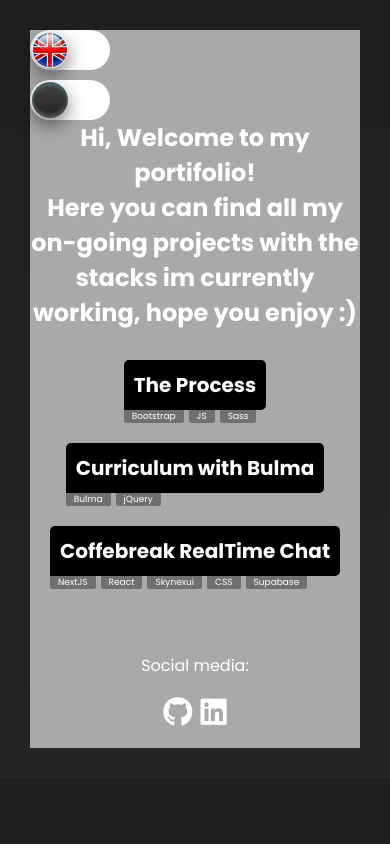
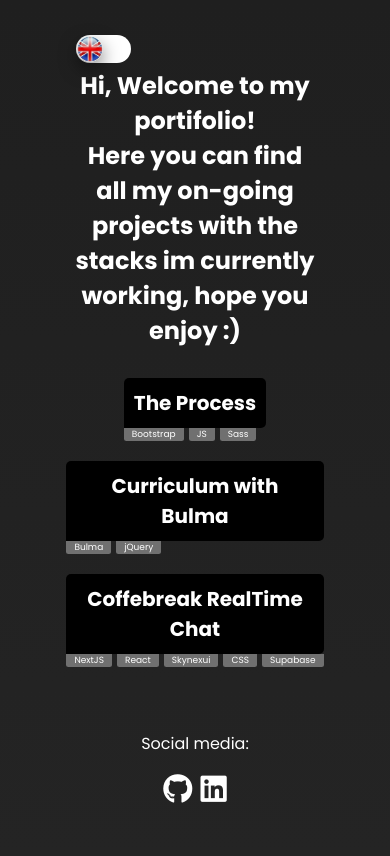
Before and after one commit to dadedeandrade/simple-portifolio, a plain HTML site: page simplePort/index.html in a window 390 px wide. Drawn offline with Linux system fonts and the light colour scheme.

Commit message:
Fix language btn and preparing light theme btn

```diff
--- a/simplePort/index.html
+++ b/simplePort/index.html
@@ -5,9 +5,9 @@
   <meta charset="UTF-8">
   <meta http-equiv="X-UA-Compatible" content="IE=edge">
   <meta name="viewport" content="width=device-width, initial-scale=1.0">
+  <title>Vinicius de Andrade</title>
   <link rel="stylesheet" href="styles/style.css">
-  <link rel="stylesheet" href="styles/toggleButtonStyle.css">
-  <title>Vinicius de Andrade</title>
+
   <script src="https://kit.fontawesome.com/4cd12089dc.js" crossorigin="anonymous"></script>
 </head>
 
@@ -15,8 +15,8 @@
   <section class="mainContent">
     <header>
 
+      <section class="toggleSection">
 
-      <section class="toggleSection">
 
         <div class="languageDiv">
           <div id="toggleLanguage">
@@ -24,20 +24,19 @@
           </div>
         </div>
 
-        <div class="themeDiv">
+        <!-- <div class="themeDiv">
             <div id="toggleTheme">
               <i class="indicatorTheme"></i>
             </div>
-        </div>
+        </div> -->
 
       </section>
 
-      <div class="headerTextDiv">
-        <h1>Hi, Welcome to my portifolio!</h1>
-        <h2>Here you can find all my on-going projects with the stacks im currently working, hope you enjoy :)</h2>
-      </div>
 
-
+        <div class="headerTextDiv">
+          <h1>Hi, Welcome to my portifolio!</h1>
+          <h2>Here you can find all my on-going projects with the stacks im currently working, hope you enjoy :)</h2>
+        </div>
 
     </header>
 
--- a/simplePort/scripts/main.js
+++ b/simplePort/scripts/main.js
@@ -20,7 +20,7 @@ toggleLanguage.addEventListener('click',()=>{
             const currBulma = document.querySelector('#currBulma')
             const liveChat = document.querySelector('#liveChat')
             const socialMedia = document.querySelector('.userMedia p')
-            h1.innerHTML='Hi, this website creator is Vinicius de Andrade!'
+            h1.innerHTML='Hi, Welcome to my portifolio!'
             h2.innerHTML='Here you can find all my projects with the stacks im currently working, hope you enjoy :)'
             currBulma.innerHTML='Curriculum with Bulma'
             liveChat.innerHTML='CoffeBreak RealTime Chat'
--- a/simplePort/styles/style.css
+++ b/simplePort/styles/style.css
@@ -1,4 +1,7 @@
 @import url('https://fonts.googleapis.com/css2?family=Lato:wght@300;400;700&family=Poppins:ital,wght@0,200;0,300;0,400;0,700;1,200;1,300&family=Roboto:wght@300&display=swap');
+:root{
+    --sizeButton: 55px
+}
 
 
 *{
@@ -27,40 +30,130 @@ body{
 }
 
 .mainContent{
-    background-color: darkgray;
-
+    background-color:linear-gradient(#3a3a3a, #444444);
     display: flex;
     flex-direction: column;
     justify-content: space-evenly;
     align-items: center;
+    width: 75%;
 }
 
 /* Header */
-header{}
+/* header{} */
 
-header .toggleSection{}
-header .toggleSection .languageDiv{
+.toggleSection{
+    display: flex;
+    padding: 5px;
+    /* flex-direction: column; */
+    justify-content: flex-start;
+    gap: 7px   ;
+}
+.toggleSection .languageDiv{
     width: 100%;
     display: flex;
     justify-content: flex-start;
-    align-items: flex-start;
+    align-items: center;
 }
-header .toggleSection .languageDiv #toggleLanguage{}
-header .toggleSection .languageDiv #toggleLanguage .indicatorLanguage{}
+.toggleSection .languageDiv #toggleLanguage{
+    position: relative;
+    display: block;
+    width: var(--sizeButton);
+    height: calc(var(--sizeButton)/2);
+    transition: 0.5s;
+    border-radius: 160px;
+    cursor: pointer;
+    background-color: #fff;
+    box-shadow:
+    inset 0px 8px 60px rgba(0,0,0,0.1),
+    inset 0px 8px 8px rgba(0,0,0,0.1),
+    inset 0px -4px -4px rgba(0,0,0,0.1);
+    display: flex;
+    align-items: center;
+    justify-content: center;
+}
+.toggleSection .languageDiv #toggleLanguage .indicatorLanguage{
+    position: absolute;
+    top: 0;
+    left: 0;
+    width: calc(var(--sizeButton)/2);
+    height: calc(var(--sizeButton)/2);
+    background-image: url('../assets/english.jfif');
+    background-size: cover;
+    background-position: center;
+    border-radius: 50%;
+    transform: scale(0.9);
+    box-shadow: 0 8px 20px rgba(0,0,0,0.5),
+      inset 0 4px 4px rgba(112,255,255,0.2),
+      inset 0 -4px 4px rgba(255,255,255,0.2);
+    transition: 0.5s;
+}
 
-header .toggleSection .themeDiv{
+.toggleSection .themeDiv{
     width: 100%;
     display: flex;
-    justify-content: flex-start;
-    align-items: flex-start;
-    margin-top: 10px;
+    flex-direction: column;
+    justify-content: center;
+    align-items: flex-end;
 }
-header .toggleSection .themeDiv .toggleTheme{}
-header .toggleSection .themeDiv .toggleTheme .indicatorTheme{}
+.toggleSection span {
+  display: flex;
+  align-items: center;
+  flex-direction: column  ;
+}
+.toggleSection .themeDiv #toggleTheme{
+    position: relative;
+    display: block;
+    width: var(--sizeButton);
+    height: calc(var(--sizeButton)/2);
+    background-color: #fff;
+    transition: 0.5s;
+    border-radius: 160px;
+    cursor: pointer;
+    box-shadow:
+    inset 0px 8px 60px rgba(0,0,0,0.1),
+    inset 0px 8px 8px rgba(0,0,0,0.1),
+    inset 0px -4px -4px rgba(0,0,0,0.1);
 
+}
+.toggleSection .themeDiv #toggleTheme .indicatorTheme{
+    position: absolute;
+    top: 0;
+    left: 0;
+    width: calc(var(--sizeButton)/2);
+    height: calc(var(--sizeButton)/2);
+    background: linear-gradient(to bottom, #444, #222);
+    border-radius: 50%;
+    transform: scale(0.9);
+    box-shadow: 0 8px 20px rgba(0,0,0,0.5),
+      inset 0 4px 4px rgba(112,255,255,0.2),
+      inset 0 -4px 4px rgba(255,255,255,0.2);
+    transition: 0.5s;
+
+}
+/*
 header .headerTextDiv {}
 header .headerTextDiv h1{}
-header .headerTextDiv h2{}
+header .headerTextDiv h2{} */
+
+.toggleSection .languageDiv #toggleLanguage.active .indicatorLanguage{
+
+    left: calc(var(--sizeButton)/2);
+    box-shadow: inset 0 2px 60px rgba(0,0,0,0.1),
+    inset 0 2px 8px rgba(112,112,112,0.1),
+    inset 0 -4px 4px rgba(112,112,112,0.1);
+    background-image: url('../assets/brazil.png');
+    background-size: contain  ;
+    background-position: center;
+  }
+
+.toggleSection .themeDiv #toggleTheme.whiteTheme .indicatorTheme{
+left: calc(var(--sizeButton)/2);
+box-shadow: inset 0 2px 60px rgba(0,0,0,0.1),
+inset 0 2px 8px rgba(112,112,112,0.1),
+inset 0 -4px 4px rgba(112,112,112,0.1);
+}
+
+
 
 main{
     display: flex;
@@ -78,7 +171,7 @@ main ul{
     width: fit-content;
     list-style-type: none;
 }
-main ul li{}
+/* main ul li{} */
 main ul li a{
     text-decoration: none;
     color: white;
@@ -117,13 +210,21 @@ main ul li a .item .itemStack p{
   }
 
 
-footer {}
+footer {
+    display: flex;
+    align-items: center;
+    justify-content: space-evenly;
+    flex-wrap: wrap;
+    margin-top: 4rem;
+    width: 100%;
+}
 footer .userMedia{
-    margin-top: 4rem;
     display: flex;
     flex-direction: column;
 }
-footer .userMedia p{}
+footer .userMedia p{
+  width: 100%;
+}
 footer .userMedia ul{
     list-style: none;
     padding: 0;
@@ -140,11 +241,12 @@ footer .userMedia ul li{
     width: fit-content;
     height: fit-content;
 }
-footer .userMedia ul li a{}
+/* footer .userMedia ul li a{} */
 footer .userMedia ul li a i{
     font-size: 30px;
 }
 
+/* Below 768 */
 @media (max-width: 768px)
 {
   body {
@@ -155,12 +257,22 @@ footer .userMedia ul li a i{
   }
 }
 
+/* Above 768 */
 @media (min-width: 768px)
 {
   main ul li:nth-child(3) h2 {
-   border-radius: 5px 5px 0px 0px;
+    border-radius: 5px 5px 0px 0px;
   }
   .itemStack p {
-      font-size: 12px;
+    font-size: 12px;
   }
+  /* NNNNo mobile transferir os botoes para o começo da pagina */
 }
+@media (max-width: 320px)
+{
+  footer {
+    width: 150px;
+    gap: 15px;
+  }
+  /* NNNNo mobile transferir os botoes para o começo da pagina */
+}
--- a/simplePort/styles/styleOld.css
+++ /dev/null
@@ -1,80 +0,0 @@
-@import url('https://fonts.googleapis.com/css2?family=Lato:wght@300;400;700&family=Poppins:ital,wght@0,200;0,300;0,400;0,700;1,200;1,300&family=Roboto:wght@300&display=swap');
-
-* {
-    padding: 0;
-    margin: 0;
-    box-sizing: border-box;
-    font-family: Poppins;
-    color: white;
-}
-
-body {
-    background:
-      linear-gradient(#1f1f1f, #242424),
-      linear-gradient(to bottom left, black, transparent),
-      linear-gradient(to bottom right, black, transparent);
-    background-blend-mode: screen;
-
-    width: 100%;
-    height: 100vh;
-    min-height: 100%;
-
-    padding: 30px;
-    gap: 20px ;
-
-    display: flex;
-    justify-content: center;
-    align-items: center;
-    flex-direction: column;
-
-    text-align: center;
-}
-
-
-main {
-  display: flex;
-  justify-content: center;
-  align-items: center;
-  margin-top: 30px;
-}
-main h2 {
-    width: 100%;
-    height: fit-content;
-    padding: 10px;
-    background-color: black ;
-    border-radius: 5px 5px 5px 0;
-    font-size: 20px;
-}
-
-header {
-
-}
-
-header h2{
-  padding: 5px;
-}
-
-header .languageDiv {
-
-}
-header .themeDiv {
-}
-
-main ul {
-}
-
-main a {
-}
-
-
-.userMedia {
-}
-
-.userMedia ul {
-
-}
-
-.userMedia li {
-}
-.userMedia i {
-}
--- a/simplePort/styles/toggleButtonStyle.css
+++ /dev/null
@@ -1,118 +0,0 @@
-:root{
-    --sizeButton: 50px
-  }
-
-  #toggleLanguage {
-    position: relative;
-    display: block;
-    width: var(--sizeButton);
-    height: calc(var(--sizeButton)/2);
-    background-color: #fff;
-    transition: 0.5s;
-    border-radius: 160px;
-    cursor: pointer;
-    box-shadow:
-    inset 0px 8px 60px rgba(0,0,0,0.1),
-    inset 0px 8px 8px rgba(0,0,0,0.1),
-    inset 0px -4px -4px rgba(0,0,0,0.1);
-    display: flex;
-    align-items: flex-start;
-    justify-content: flex-start;
-
-  }
-  #toggleLanguage .indicatorLanguage {
-    position: absolute;
-    top: 0;
-    left: 0;
-    width: calc(var(--sizeButton)/2);
-    height: calc(var(--sizeButton)/2);
-    background-image: url('../assets/english.jfif');
-    background-size: cover;
-    background-position: center;
-    border-radius: 50%;
-    transform: scale(0.9);
-    box-shadow: 0 8px 20px rgba(0,0,0,0.5),
-      inset 0 4px 4px rgba(112,255,255,0.2),
-      inset 0 -4px 4px rgba(255,255,255,0.2);
-    transition: 0.5s;
-  }
-
-  #toggleLanguage.active .indicatorLanguage{
-    background: white;
-    left: calc(var(--sizeButton)/2);
-    box-shadow: inset 0 2px 60px rgba(0,0,0,0.1),
-    inset 0 2px 8px rgba(112,112,112,0.1),
-    inset 0 -4px 4px rgba(112,112,112,0.1);
-    background-image: url('../assets/brazil.png');
-    background-size: contain  ;
-    background-position: center;
-  }
-  #toggleLanguage.active {
-    /* background: linear-gradient(to bottom, #444, #222);
-    box-shadow:
-    inset 0px 8px 60px rgba(0,0,0,0.1),
-    inset 0px 8px 8px rgba(0,0,0,0.1),
-    inset 0px -4px -4px rgba(0,0,0,0.1); */
-
-  }
-
-
-  :root{
-    --sizeButton: 80px
-
-  }
-
-
-  * {
-    margin: 0;
-    padding: 0;
-    box-sizing: border-box;
-  }
-
-  #toggleTheme {
-    position: relative;
-    display: block;
-    width: var(--sizeButton);
-    height: calc(var(--sizeButton)/2);
-    background-color: #fff;
-    transition: 0.5s;
-    border-radius: 160px;
-    cursor: pointer;
-    box-shadow:
-    inset 0px 8px 60px rgba(0,0,0,0.1),
-    inset 0px 8px 8px rgba(0,0,0,0.1),
-    inset 0px -4px -4px rgba(0,0,0,0.1);
-  }
-  #toggleTheme .indicatorTheme {
-    position: absolute;
-    top: 0;
-    left: 0;
-    width: calc(var(--sizeButton)/2);
-    height: calc(var(--sizeButton)/2);
-    background: linear-gradient(to bottom, #444, #222);
-    border-radius: 50%;
-    transform: scale(0.9);
-    box-shadow: 0 8px 20px rgba(0,0,0,0.5),
-      inset 0 4px 4px rgba(112,255,255,0.2),
-      inset 0 -4px 4px rgba(255,255,255,0.2);
-    transition: 0.5s;
-  }
-
-  #toggleTheme.whiteTheme .indicatorTheme{
-    background: white;
-    left: calc(var(--sizeButton)/2);
-    box-shadow: inset 0 2px 60px rgba(0,0,0,0.1),
-    inset 0 2px 8px rgba(112,112,112,0.1),
-    inset 0 -4px 4px rgba(112,112,112,0.1);
-  }
-  body.whiteTheme{
-    background: white;
-  }
-  #toggleTheme.whiteTheme {
-    background: linear-gradient(to bottom, #444, #222);
-    box-shadow:
-    inset 0px 8px 60px rgba(0,0,0,0.1),
-    inset 0px 8px 8px rgba(0,0,0,0.1),
-    inset 0px -4px -4px rgba(0,0,0,0.1);
-
-  }
```
Also changed, not shown: simplePort/assets/github-icon.svg (deleted), simplePort/assets/linkedin-3-16.png (deleted).
